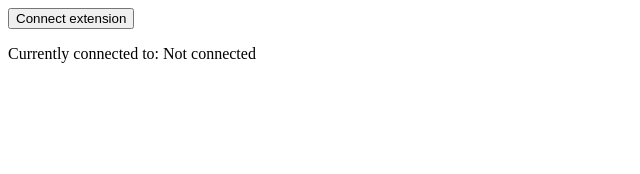
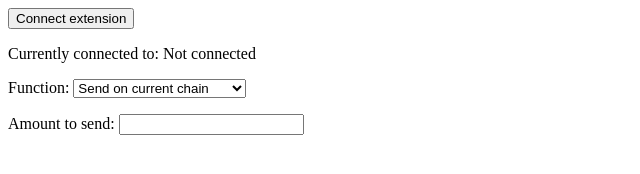
Before and after one commit to critesjosh/token-xapp-alfa-kovan, a website with bundled scripts: page index.html in a window 1280 px wide. Shown: the whole page, without its empty margins (0-640 px from the left). Built offline with nearby package versions, Linux system fonts and the light colour scheme.

Commit message:
add action options to UI

```diff
--- a/index.html
+++ b/index.html
@@ -10,6 +10,16 @@
 
     <p>Currently connected to: <span id="network">Not connected</span></p>
 
+    <p>Function:
+      <select name="action">
+        <option value="sendXchain">Send Across Bridge</option>
+        <option value="send" selected>Send on current chain</option>
+        <option value="sendHome">Send back to home chain</option>
+      </select>
+    </p>
+
+    <p>Amount to send: <input type="text" id="name"></p>
+
     <script src="static/bundle.js"></script>
   </body>
 </html>
```
